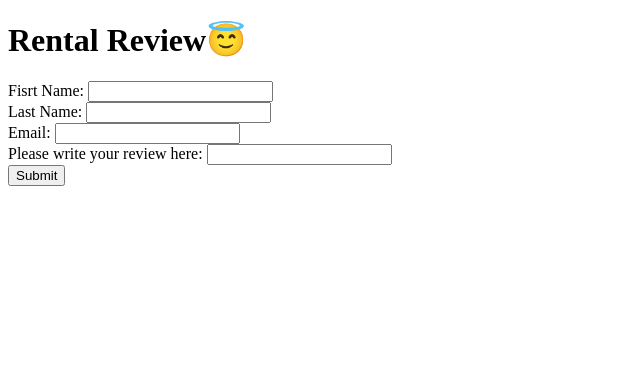
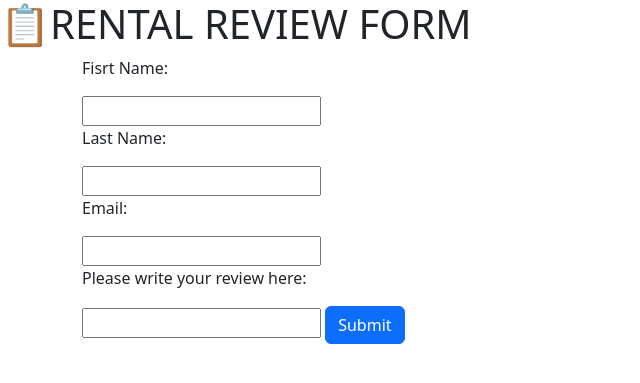
Before and after one commit to Ahram-Jeong/django-basic, a Django app: page /cars2/rental_review/ in a window 1280 px wide. Shown: the top 383 px of the page, without its empty margins (0-640 px from the left). Run offline with Django 5.2, Linux system fonts and the light colour scheme; parts of the project's set-up code (start-up, migrations or seed data) failed here and were passed over.

Commit message:
20240807 - Django Form : 템플릿 렌더링

```diff
--- a/cars2/templates/cars2/rental_review.html
+++ b/cars2/templates/cars2/rental_review.html
@@ -2,14 +2,31 @@
 <html lang="en">
 <head>
     <meta charset="UTF-8">
+    <!-- CSS only -->
+    <link href="https://cdn.jsdelivr.net/npm/bootstrap@5.3.3/dist/css/bootstrap.min.css" rel="stylesheet" integrity="sha384-QWTKZyjpPEjISv5WaRU9OFeRpok6YctnYmDr5pNlyT2bRjXh0JMhjY6hW+ALEwIH" crossorigin="anonymous">
     <title>Title</title>
 </head>
 <body>
-    <h1>Rental Review😇</h1>
-    <form action = "" method = "post">
-        {% csrf_token %}
-        {{ form }}
-        <input type="submit">
-    </form>
+    <h1>📋RENTAL REVIEW FORM</h1>
+    <div class = "container">
+        <form action = "" method = "post">
+            {% csrf_token %}
+    {#        {{ form.as_p }}#}
+            <!-- for loop 사용 가능 -->
+            {% for field in form %}
+                <div class = "mb-3">
+                    {{ field.label_tag }}
+                </div>
+                {{ field }}
+            {% endfor %}
+
+            <!-- 특정 필드의 속성만 사용 가능 but, 이런 세부 사항으로 할 바엔 html 폼으로 시작하는 게 나음 -->
+    {#        {{ form.first_name.label_tag }} {{ form.first_name }}#}
+    {#        <div>#}
+    {#            <p>{{ form.last_name.label_tag }} {{ form.last_name }}</p>#}
+    {#        </div>#}
+            <input type="submit" class = "btn btn-primary">
+        </form>
+    </div>
 </body>
 </html>
```
